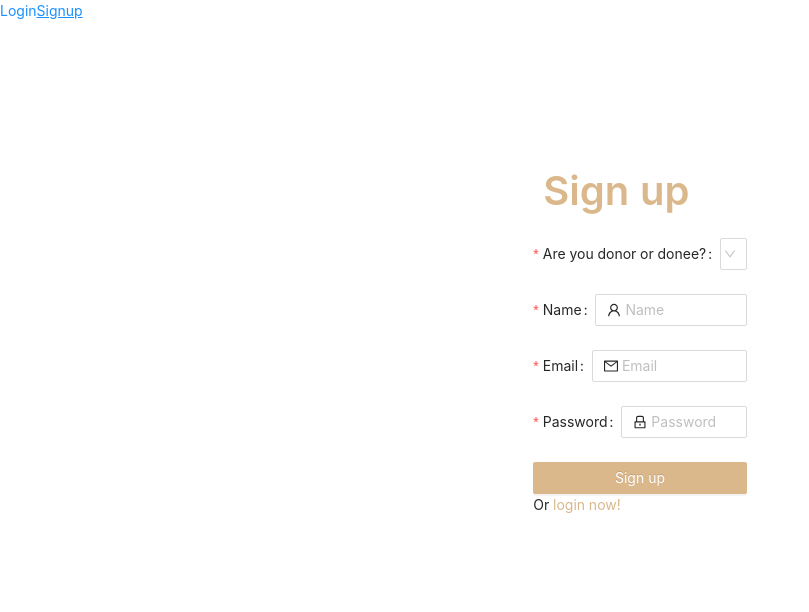
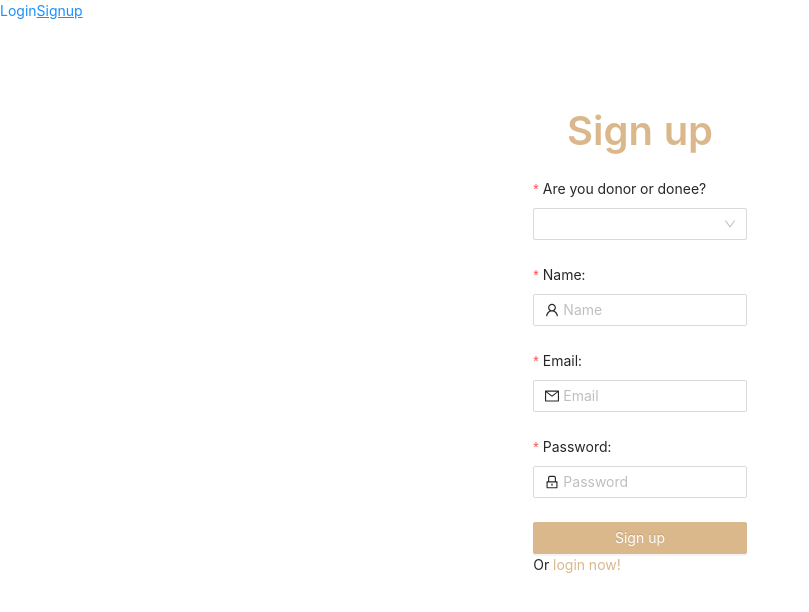
Before and after one commit to DaianyNascimento/reus-client, a React (Create React App) app: page /signup in a window 1280 px wide. Shown: the top 612 px of the page, without its empty margins (0-809 px from the left). Built offline with nearby package versions, Linux system fonts and the light colour scheme; no server answers.

Commit message:
signup, login styles and bug fix

```diff
--- a/src/components/ListProductsHome.js
+++ b/src/components/ListProductsHome.js
@@ -1,22 +1,31 @@
 import axios from "axios";
-import { useState } from "react";
+import { useState, useContext } from "react";
+import { AuthContext } from "../context/AuthProviderWrapper";
 import { API_BASE_URL } from "../consts";
-import { Card, Col, Row, Button, Descriptions} from 'antd';
-
+import { Card, Col, Row, Button, Descriptions } from 'antd';
+import { useNavigate } from "react-router-dom";
 const { Meta } = Card;
 
 export function ListProductsHome({ products }) {
-
   const [newAlert, setNewAlert] = useState([]);
+  const { user } = useContext(AuthContext);
+  const navigate = useNavigate();
 
   const sendingAnAlert = async () => {
-            console.log(products);
+    if (!user) {
+      alert("Please login to request a product!");
+      navigate("/login");
+    } else if (user.role === "donor") {
+      alert("As a donor, you can't request a product!");
+    }
+
     try {
       const { data } = await axios.post(`${API_BASE_URL}/homeProducts/${products._id}`, newAlert);
-              console.log(data);
       setNewAlert((oldAlerts) => {
         return [...oldAlerts, data.alert];
       });
+
+      alert("Thanks! The donor will receive a notification.");
     } catch (error) {
       console.log("Error in updating the alert list on the server!", error);
     }
@@ -28,16 +37,16 @@ export function ListProductsHome({ products }) {
         <Col>
           <Card hoverable style={{ width: 230, height: 300, margin: 10 }}>
 
-        <img className="divCardImg" src={products.image} alt={products.title} height={100}/>
+            <img className="divCardImg" src={products.image} alt={products.title} height={100} />
 
 
-        <Meta title = {products.title}/>
+            <Meta title={products.title} />
             <Descriptions column={{ xxl: 4, xl: 3, lg: 3, md: 3, sm: 2, xs: 1 }}>
               <Descriptions.Item>{products.description}</Descriptions.Item>
 
             </Descriptions>
 
-    <Button className="btnStyle" type="primary" onClick = {sendingAnAlert}> I want this! </Button>
+            <Button className="btnStyle" type="primary" onClick={sendingAnAlert}> I want this! </Button>
 
           </Card>
         </Col>
--- a/src/components/LoginForm.js
+++ b/src/components/LoginForm.js
@@ -8,6 +8,7 @@ export function LoginForm({
     error = null,
 }) {
     const [formState, setFormState] = useState({ email: "", password: "", role: "donor" });
+    const [form] = Form.useForm();
 
     const handleFormState = (event) => {
         if (event.label === 'donor' || event.label === 'donee') {
@@ -31,6 +32,8 @@ export function LoginForm({
                         name="normal_login"
                         className="login-form"
                         initialValues={{ remember: true, }}
+                        form={form}
+                        layout="vertical"
                     >
                         {error && <p style={{ color: "red" }}>{error.message}</p>}
                         <Form.Item
--- a/src/components/SignupForm.js
+++ b/src/components/SignupForm.js
@@ -8,6 +8,7 @@ export function SignupForm({
     error = null,
 }) {
     const [formState, setFormState] = useState({ name: "", email: "", password: "", role: "donor" });
+    const [form] = Form.useForm();
 
     const handleFormState = (event) => {
         if (event.label === 'donor' || event.label === 'donee') {
@@ -31,6 +32,8 @@ export function SignupForm({
                         name="normal_login"
                         className="login-form"
                         initialValues={{ remember: true, }}
+                        form={form}
+                        layout="vertical"
                     >
                         {error && <p style={{ color: "red" }}>{error.message}</p>}
                         <Form.Item
--- a/src/context/AuthProviderWrapper.js
+++ b/src/context/AuthProviderWrapper.js
@@ -1,4 +1,3 @@
-
 import { createContext, useState } from "react";
 export const AuthContext = createContext();
 
@@ -6,7 +5,7 @@ export function AuthProviderWrapper(props) {
     const [user, setUser] = useState(null);
 
     const addUserToContext = (newUser) => {
-        if (user !== null) return;
+        if (user) return;
         setUser(newUser);
     };
 
--- a/src/index.css
+++ b/src/index.css
@@ -17,6 +17,8 @@ code {
   margin: 5% auto;
   padding: 5px 10px;
   color: #DAB88B;
+  text-align: center;
+  align-items: center;
 }
 
 .login-form-container {
--- a/src/pages/Home.js
+++ b/src/pages/Home.js
@@ -6,20 +6,19 @@ import { AuthContext } from "../context/AuthProviderWrapper";
 import { ListProductsHome } from "../components/ListProductsHome";
 import { Button } from 'antd';
 
-
 export function Home() {
   const navigate = useNavigate();
   const { user, removeUserFromContext, addUserToContext } = useContext(AuthContext);
   const [products, setProducts] = useState([]);
 
-  /*useEffect(() => {
+  useEffect(() => {
     if (!user || typeof user == "undefined") {
       const checkLoggedUser = async () => {
         try {
           const userData = await axios.get(`${API_BASE_URL}/verifySession`);
           addUserToContext(userData.data.user);
           if (!userData.data.user) {
-            navigate("/login");
+            navigate("/");
           }
         } catch (err) {
           console.log("We got an error");
@@ -29,7 +28,7 @@ export function Home() {
       }
       checkLoggedUser();
     }
-  }, [user, navigate, addUserToContext]);*/
+  }, [user, navigate, addUserToContext]);
 
   useEffect(() => {
     async function fetchAllProducts() {
@@ -61,9 +60,9 @@ export function Home() {
 
   return (
     <div>
-    <div className="homeHead">
-      <h2>Homepage</h2>
-      {user && <Button className="homeLogOut btnStyle" onClick={logout}>Logout</Button>}
+      <div className="homeHead">
+        <h1>REUS</h1>
+        {user && <Button className="homeLogOut btnStyle" onClick={logout}>Logout</Button>}
       </div>
       <div className="productsListProfile">
         {products.map((products) => (
--- a/src/pages/Login.js
+++ b/src/pages/Login.js
@@ -9,8 +9,6 @@ export function Login() {
     const [errorState, setErrorState] = useState();
     const navigate = useNavigate();
     const { addUserToContext } = useContext(AuthContext);
-
-    //window.location.reload(false);
 
     const login = async (formState) => {
         try {
```
Also changed, not shown: src/pages/Profile.js (+1 -6 lines). Lines whose indentation alone changed are shown as unchanged.
